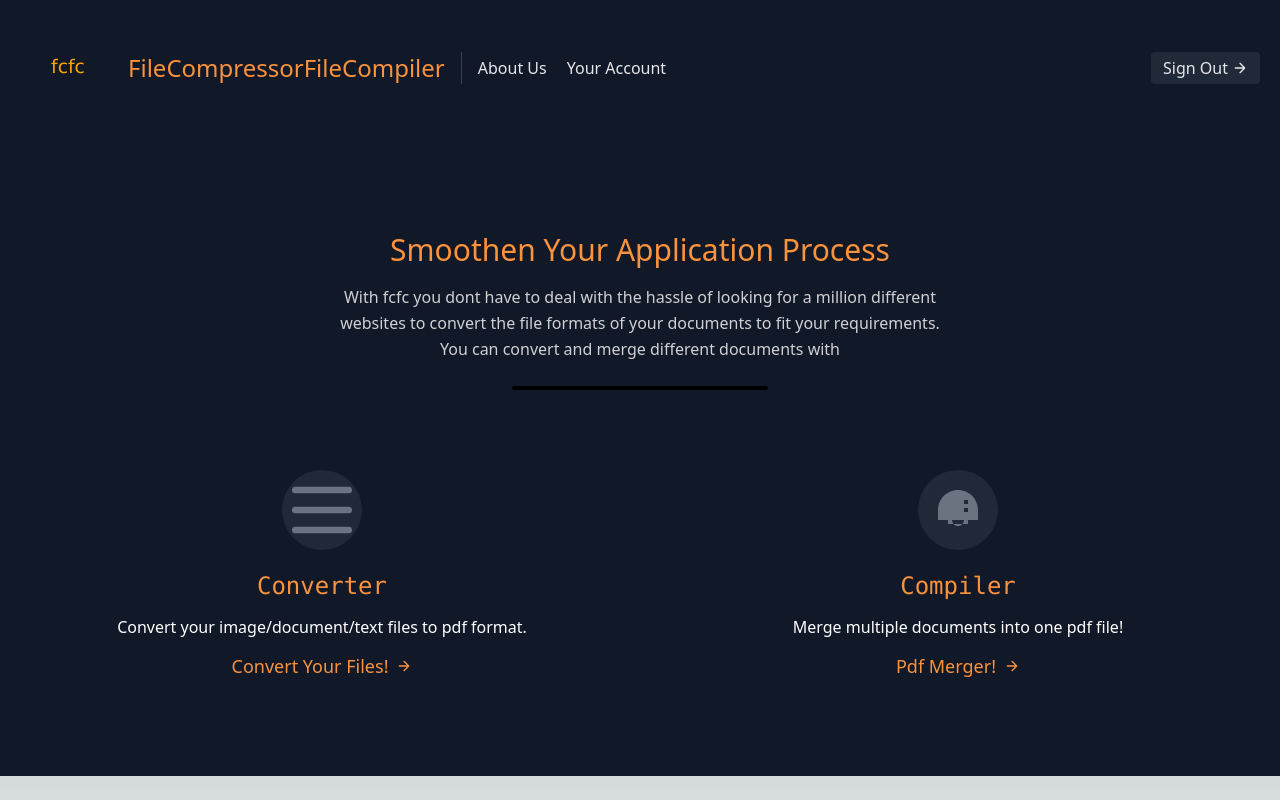
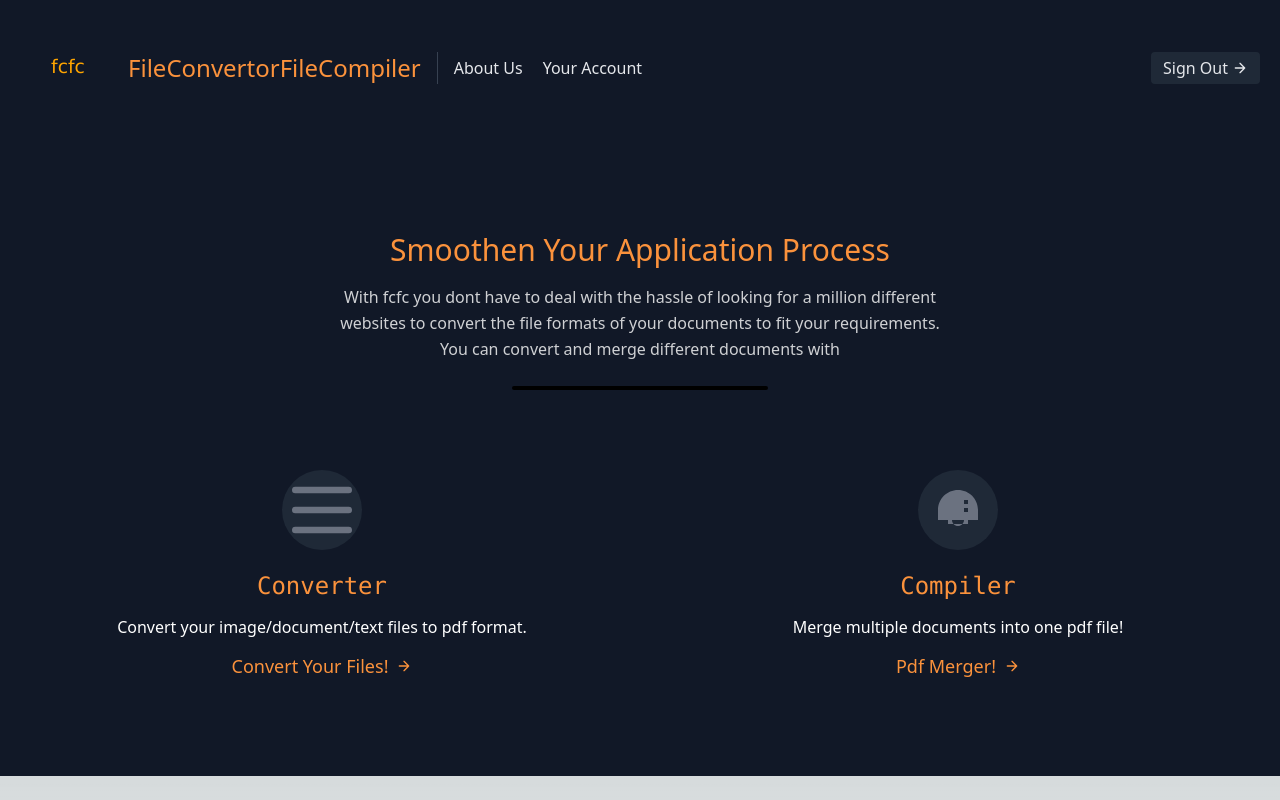
Before and after one commit to boku13/fcfc, a Next.js app: page / in a window 1280 px wide. Built offline with nearby package versions, Linux system fonts and the light colour scheme; no server answers.

Commit message:
Update index.js

```diff
--- a/pages/index.js
+++ b/pages/index.js
@@ -18,7 +18,7 @@ export default function Home() {
     <svg class="h-24 w-24" viewBox="0 0 512 512">
   <text x="50%" y="50%" text-anchor="middle" alignment-baseline="middle" font-family="Verdana" font-size="100" fill="orange">fcfc</text>
      </svg>
-      <span class="ml-3 text-2xl text-orange-400">FileCompressorFileCompiler</span>
+      <span class="ml-3 text-2xl text-orange-400">FileConvertorFileCompiler</span>
     </Link>
     <nav class="md:mr-auto md:ml-4 md:py-1 md:pl-4 md:border-l md:border-gray-700	flex flex-wrap items-center text-base justify-center">
       <Link href="/aboutus" class="mr-5 hover:text-white">About Us</Link>
```
